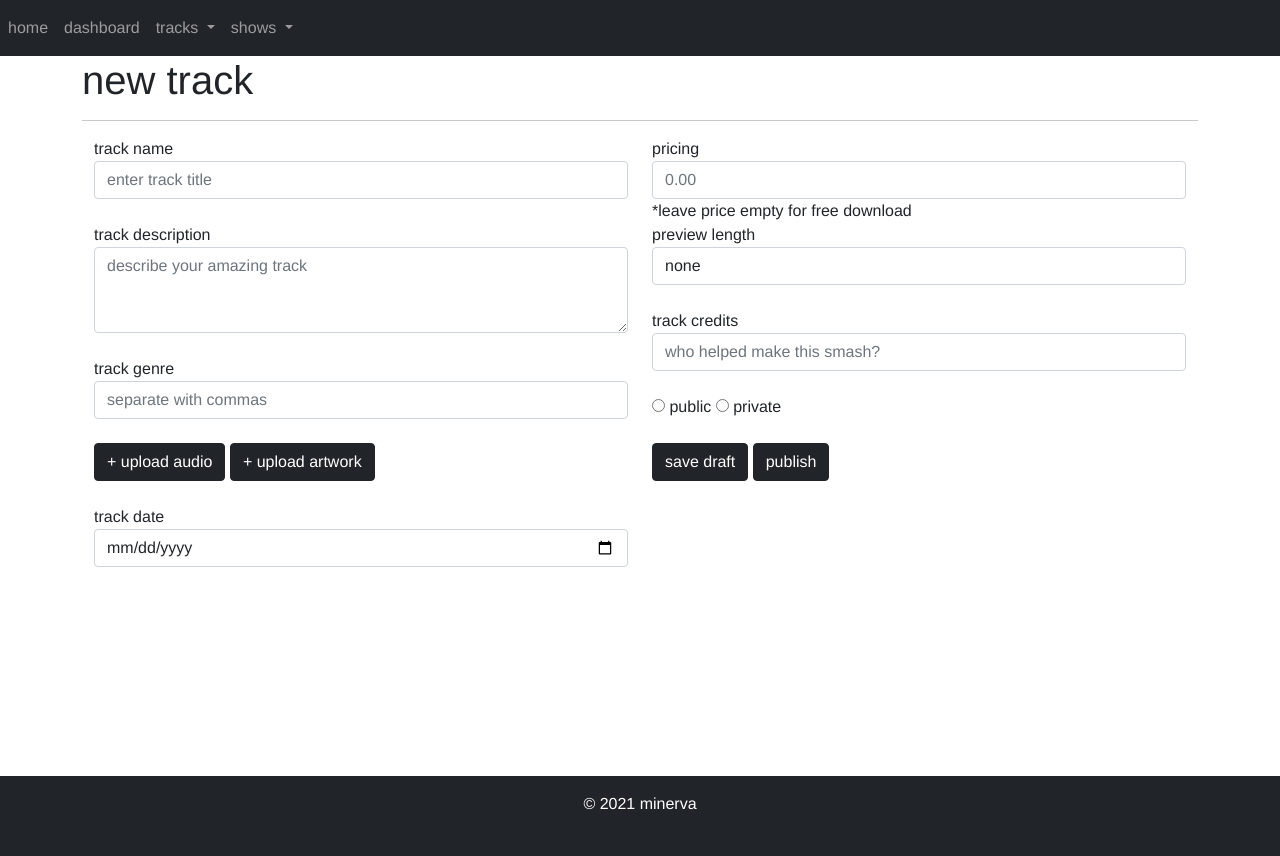
After one commit to HackOR2021/revamped-bandcamp, a Flask app: page /add-tracks in a window 1280 px wide. The commit adds this page. Run offline with Flask 2, Linux system fonts and the light colour scheme; some libraries are stand-ins or nearby versions.

Commit message:
Finished add tracks html started edit tracks

```diff
--- a/website/templates/artist_base.html
+++ b/website/templates/artist_base.html
@@ -34,7 +34,7 @@
                <ul class="navbar-nav me-auto mb-2 mb-lg-0">
 
                    <li class="nav-item">
-                        <a class="nav-link" id="login" href="/">home</a>
+                        <a class="nav-link" id="login" href="/artist-home">home</a>
                    </li>
                    <li class="nav-item">
                         <a class="nav-link" id="dashboard" href="/dashboard">dashboard</a>
@@ -45,8 +45,9 @@
                     </a>
 
                     <ul class="dropdown-menu m-0" aria-labelledby="navbarDropdown">
-                      <li><a class="dropdown-item" href="/workorders">view your tracks</a></li>
-                      <li><a class="dropdown-item" href="/wo-details">edit tracks</a></li>
+                      <li><a class="dropdown-item" href="#">view your tracks</a></li>
+                      <li><a class="dropdown-item" href="/add-tracks">add tracks</a></li>
+                      <li><a class="dropdown-item" href="/edit-tracks">edit tracks</a></li>
                     </ul>
 
                   </li>
@@ -57,7 +58,7 @@
 
                     <ul class="dropdown-menu m-0" aria-labelledby="navbarDropdown">
                       <li><a class="dropdown-item" href="/workorders">view your shows</a></li>
-                      <li><a class="dropdown-item" href="/wo-details">edit shows</a></li>
+                      <li><a class="dropdown-item" href="/#">edit shows</a></li>
                     </ul>
 
                   </li>
--- /dev/null
+++ b/website/templates/new_track.html
@@ -0,0 +1,55 @@
+{% extends "artist_base.html" %} {% block title %}Artist Home{% endblock %}
+
+{% block content %}
+<h1>new track</h1>
+<hr>
+<div class="container">
+    <div class="row">
+        <div class="col-md-6">
+            <form method="POST">
+                <label for="track-name">track name</label>
+                    <input type="text" name="track-name" placeholder="enter track title" class="form-control">
+                <br>
+                <label for="track-description">track description</label>
+                    <textarea name="track-description" placeholder="describe your amazing track" class="form-control" rows="3"></textarea>
+                <br>
+                <label for="track-genre">track genre</label>
+                    <input type="text" name="track-genre" placeholder="separate with commas" class="form-control">
+                <br>
+                <span>
+                <button class="btn btn-dark">+ upload audio</button>
+                <button class="btn btn-dark">+ upload artwork</button>
+                </span>
+                <br><br>
+                <label for="track-date">track date</label>
+                    <input type="date" name="track-date" class="form-control">
+        </div>
+        <div class="col-md-6">
+            <label for="pricing">pricing</label>
+                </span><input type="number" name="pricing" placeholder="0.00" class="form-control">
+                <span>*leave price empty for free download</span>
+            <br>
+            <label for="preview-len">preview length</label>
+                <select name="preview-len" class="form-control">
+                    <option value="0" selected>none</option>
+                    <option value="">30 seconds</option>
+                    <option value="">1 minute</option>
+                </select>
+            <br>
+            <label for="track-credits">track credits</label>
+                <input type="text" name="track-credits" placeholder="who helped make this smash?" class="form-control">
+            <br>
+            <input type="radio" name="privacy" id="public" value="public">
+            <label for="public">public</label>
+            <input type="radio" name="privacy" id="private" value="private">
+            <label for="private">private</label>
+            <br><br>
+            <span>
+                <button class="btn btn-dark">save draft</button>
+                <button class="btn btn-dark">publish</button>
+            </span>
+            </form>
+        </div>
+    </div>
+</div>
+{% endblock %}
--- a/website/views.py
+++ b/website/views.py
@@ -9,3 +9,11 @@ def home():
 @views.route('/artist-home')
 def artist_home():
     return render_template("artist_home.html")
+
+@views.route('/add-tracks')
+def add_tracks():
+    return render_template("new_track.html")
+
+@views.route('/edit-tracks')
+def edit_tracks():
+    return render_template("edit_track.html")
```
Also changed, not shown: website/templates/edit_track.html (added, +56 -0 lines).
